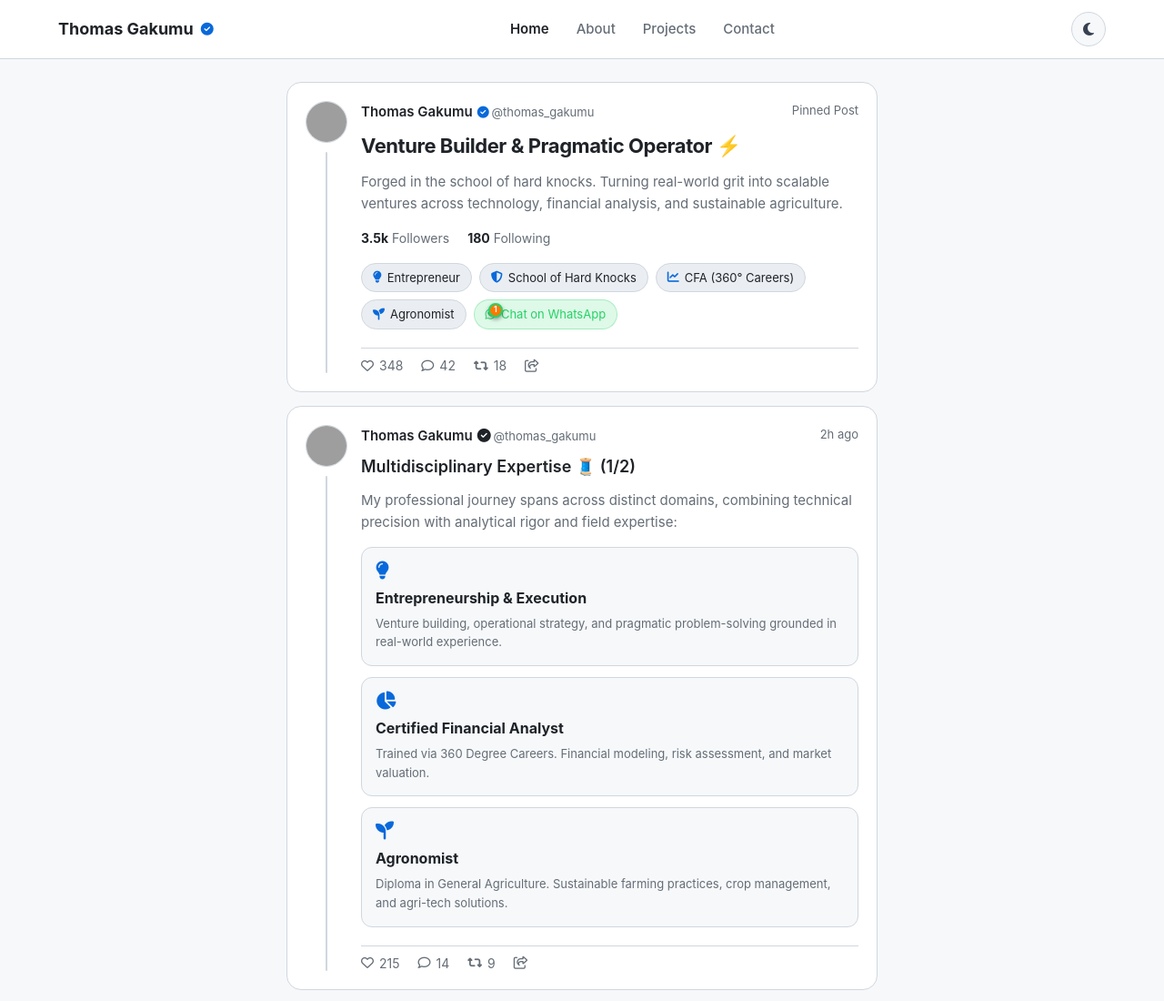
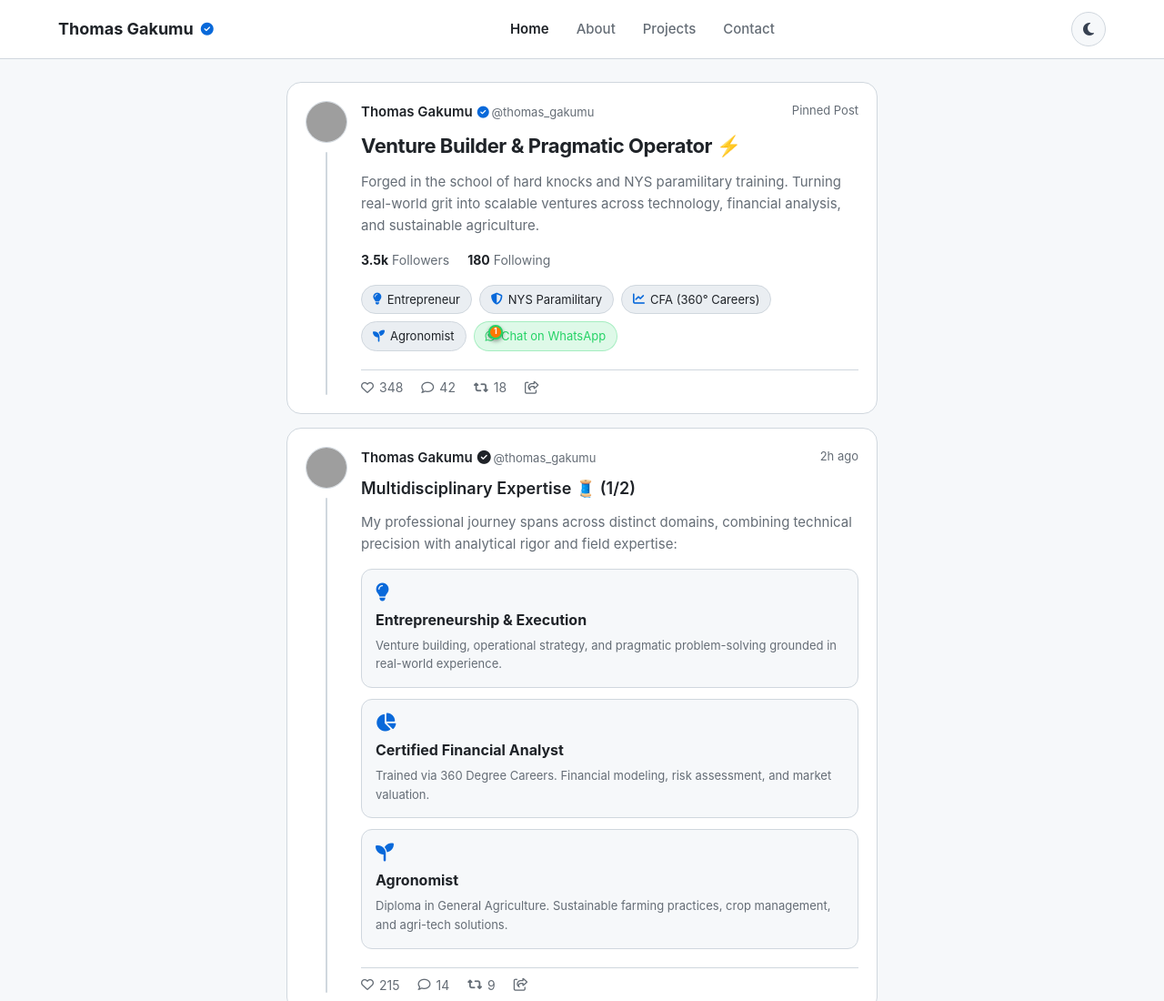
Before and after one commit to emperorluffy/maina, a plain HTML site: page index.html in a window 1280 px wide. Shown: the top 1100 px of the page at 91% size. Drawn offline with nearby package versions, Linux system fonts and the light colour scheme; grey boxes are pictures that could not be loaded.

Commit message:
Add NYS Paramilitary training tag and intro mention

```diff
--- a/index.html
+++ b/index.html
@@ -59,7 +59,7 @@
           <div class="post-body">
             <h1 class="post-title">Venture Builder & Pragmatic Operator ⚡</h1>
             <p class="post-text">
-              Forged in the school of hard knocks. Turning real-world grit into scalable ventures across technology, financial analysis, and sustainable agriculture.
+              Forged in the school of hard knocks and NYS paramilitary training. Turning real-world grit into scalable ventures across technology, financial analysis, and sustainable agriculture.
             </p>
 
             <div class="profile-stats">
@@ -69,7 +69,7 @@
 
             <div class="profile-tags">
               <span class="tag"><i class="fa-solid fa-lightbulb"></i> Entrepreneur</span>
-              <span class="tag"><i class="fa-solid fa-shield-halved"></i> School of Hard Knocks</span>
+              <span class="tag"><i class="fa-solid fa-shield-halved"></i> NYS Paramilitary</span>
               <span class="tag"><i class="fa-solid fa-chart-line"></i> CFA (360° Careers)</span>
               <span class="tag"><i class="fa-solid fa-seedling"></i> Agronomist</span>
               <a href="https://wa.link/64qa7c" target="_blank" class="tag whatsapp-tag">
```
